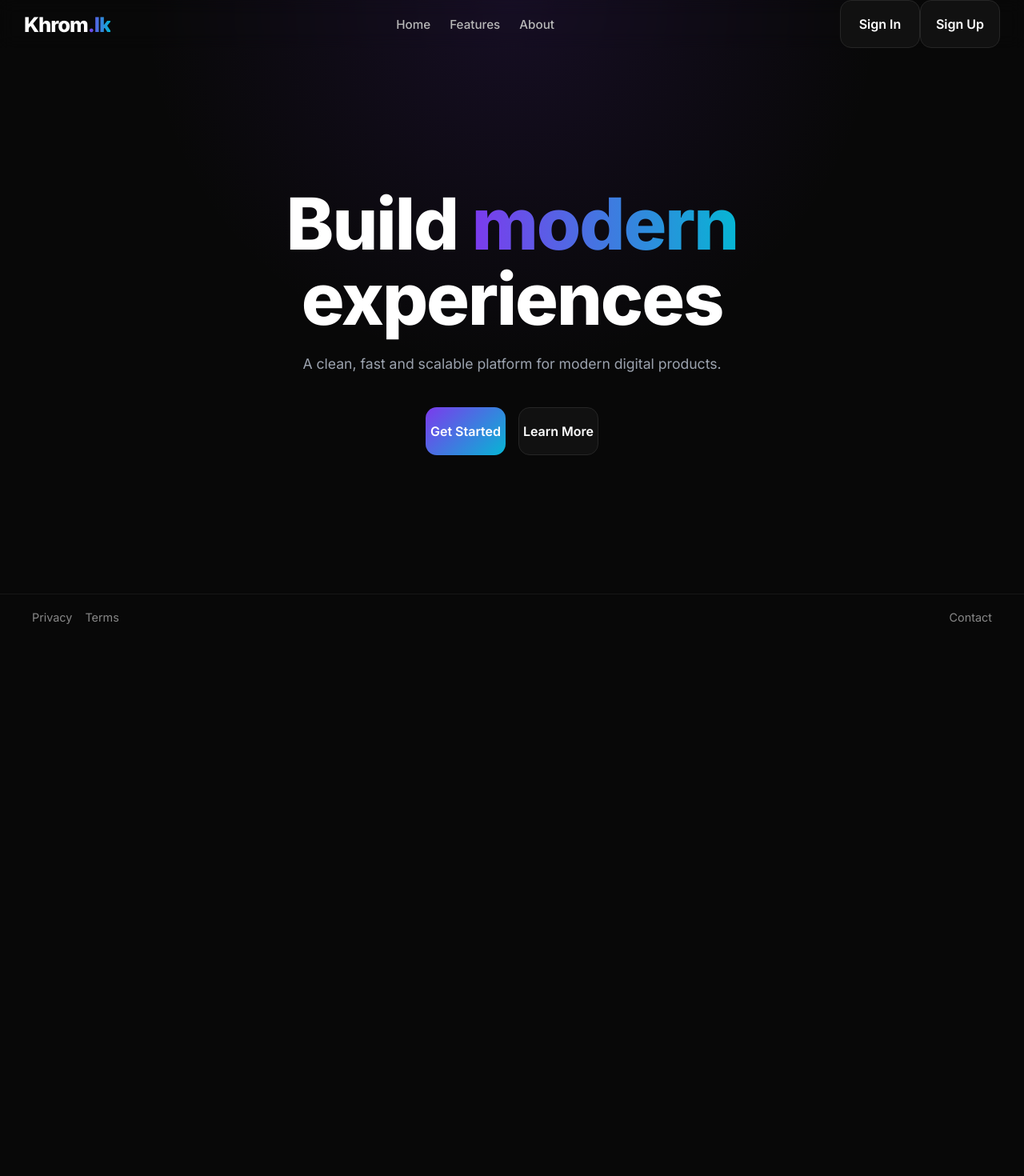
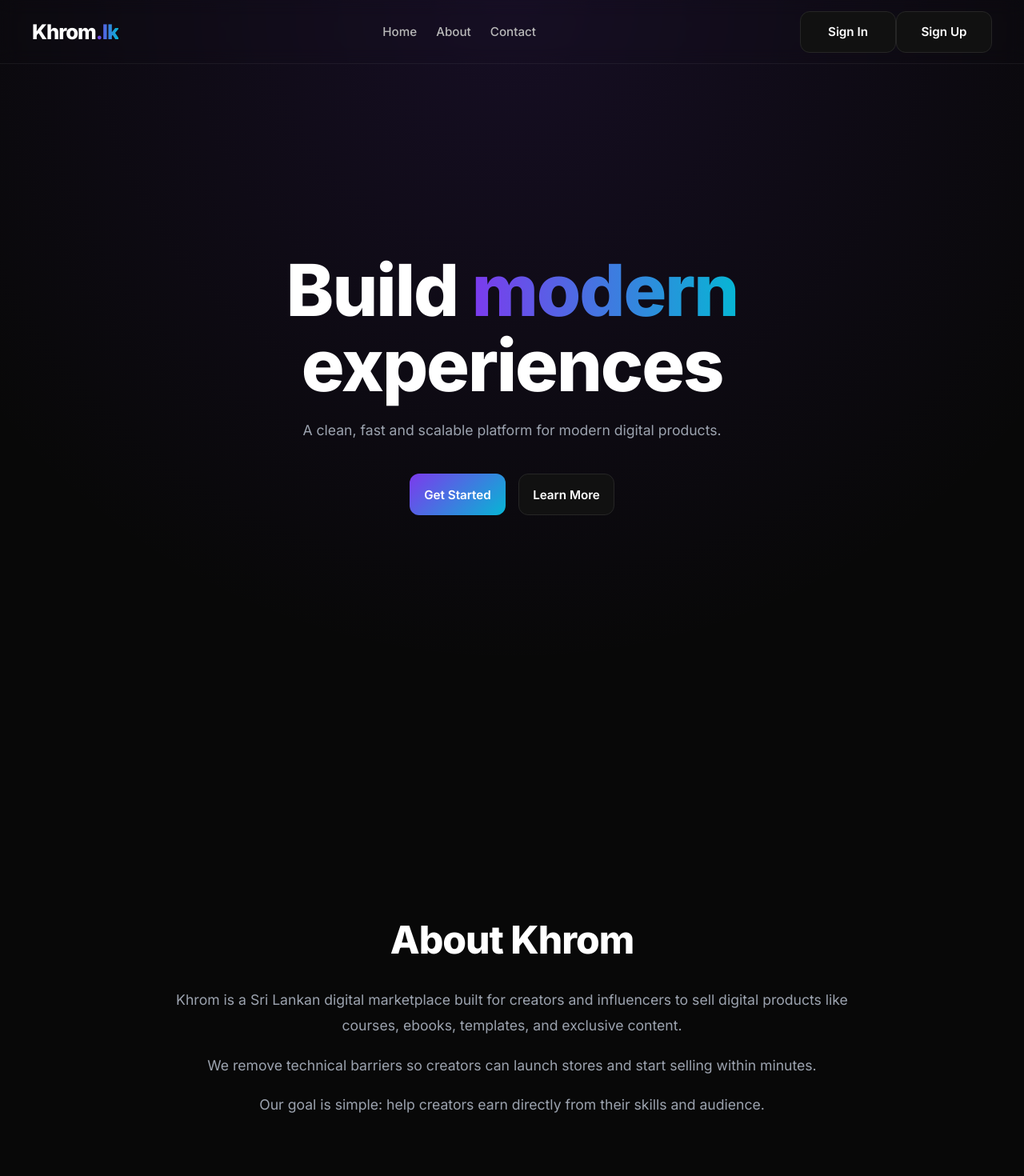
Before and after one commit to chanura-madushan/Khrom.lk, a React (Vite) app: page / in a window 1280 px wide. Shown: the top 1470 px of the page at 80% size. Before the commit the page ends 800 px from the top, so only its background shows below. Built offline with nearby package versions, Linux system fonts and the light colour scheme.

Commit message:
new-animations-with-framer-motions

```diff
--- a/package.json
+++ b/package.json
@@ -10,6 +10,7 @@
     "preview": "vite preview"
   },
   "dependencies": {
+    "framer-motion": "^12.40.0",
     "react": "^19.2.6",
     "react-dom": "^19.2.6"
   },
--- a/src/App.jsx
+++ b/src/App.jsx
@@ -2,6 +2,7 @@ import { useState } from "react";
 import Home from "./HomeUI/JsxFiles/Home";
 import Signin from "./HomeUI/JsxFiles/Signin";
 import Signup from "./HomeUI/JsxFiles/Signup";
+
 
 function App() {
   const [page, setPage] = useState("home");
@@ -11,6 +12,7 @@ function App() {
       {page === "home" && <Home setPage={setPage} />}
       {page === "signin" && <Signin setPage={setPage} />}
       {page === "signup" && <Signup setPage={setPage} />}
+
     </>
   );
 }
--- a/src/HomeUI/CssFiles/Home.css
+++ b/src/HomeUI/CssFiles/Home.css
@@ -7,13 +7,17 @@
   font-family: "Inter", sans-serif;
 }
 
+html {
+  scroll-behavior: smooth;
+}
+
 body {
   background: #080808;
   color: white;
   overflow-x: hidden;
 }
 
-/* APP */
+/* APP WRAPPER */
 .app {
   min-height: 100vh;
   display: flex;
@@ -28,30 +32,34 @@ body {
 
 /* NAVBAR */
 .navbar {
-  height:fit-content;
-  padding: 0 30px;
+  height: 80px;
+  padding: 0 40px;
   display: flex;
+  align-items: center;
   justify-content: space-between;
-
+  border-bottom: 1px solid rgba(255, 255, 255, 0.06);
   backdrop-filter: blur(10px);
+  position: sticky;
+  top: 0;
+  z-index: 100;
 }
 
+/* LOGO */
 .logo {
-  display: flex;
-  align-items: center;
   font-size: 1.6rem;
   font-weight: 800;
   letter-spacing: -1px;
+  display: flex;
+  align-items: center;
 }
 
-/* FIX: gradient only on text, not whole logo container */
 .logo span {
   background: linear-gradient(90deg, #7c3aed, #06b6d4);
   -webkit-background-clip: text;
   -webkit-text-fill-color: transparent;
 }
 
-/* NAV LINKS (prevent “weird spacing/emphasis”) */
+/* NAV LINKS */
 .nav-links {
   display: flex;
   gap: 24px;
@@ -70,9 +78,41 @@ body {
   color: white;
 }
 
-/* HERO */
+/* BUTTONS */
+.primary-btn,
+.secondary-btn {
+  height: 52px;
+  min-width: 120px;
+  border-radius: 12px;
+  cursor: pointer;
+  font-size: 0.95rem;
+  font-weight: 600;
+  transition: 0.25s ease;
+}
+
+.primary-btn {
+  border: none;
+  color: white;
+  background: linear-gradient(135deg, #7c3aed, #06b6d4);
+}
+
+.primary-btn:hover {
+  transform: translateY(-2px);
+}
+
+.secondary-btn {
+  background: #111;
+  border: 1px solid #262626;
+  color: white;
+}
+
+.secondary-btn:hover {
+  border-color: #7c3aed;
+}
+
+/* HERO SECTION */
 .hero {
-  flex: 1;
+  min-height: 100vh;
   display: flex;
   flex-direction: column;
   justify-content: center;
@@ -104,7 +144,6 @@ body {
   margin-bottom: 40px;
 }
 
-/* BUTTONS */
 .hero-buttons {
   display: flex;
   gap: 16px;
@@ -112,37 +151,36 @@ body {
   justify-content: center;
 }
 
-.primary-btn,
-.secondary-btn {
-  height: 60px;
-  min-width: 100px;
-  border-radius: 14px;
-  cursor: pointer;
-  font-size: 1rem;
-  font-weight: 600;
-  transition: 0.25s ease;
+/* ABOUT SECTION */
+.about-section {
+  min-height: 100vh;
+  padding: 120px 24px;
+  max-width: 900px;
+  margin: 0 auto;
+  display: flex;
+  flex-direction: column;
+  justify-content: center;
+  text-align: center;
 }
 
-/* primary */
-.primary-btn {
-  border: none;
-  color: white;
-  background: linear-gradient(135deg, #7c3aed, #06b6d4);
+.about-title {
+  font-size: 3rem;
+  font-weight: 800;
+  margin-bottom: 30px;
+  letter-spacing: -1px;
 }
 
-.primary-btn:hover {
-  transform: translateY(-2px);
+.about-title span {
+  background: linear-gradient(90deg, #7c3aed, #06b6d4);
+  -webkit-background-clip: text;
+  -webkit-text-fill-color: transparent;
 }
 
-/* secondary */
-.secondary-btn {
-  background: #111;
-  border: 1px solid #262626;
-  color: white;
-}
-
-.secondary-btn:hover {
-  border-color: #7c3aed;
+.about-text {
+  color: #9ca3af;
+  font-size: 1.1rem;
+  line-height: 1.8;
+  margin-bottom: 18px;
 }
 
 /* FOOTER */
--- a/src/HomeUI/JsxFiles/Home.jsx
+++ b/src/HomeUI/JsxFiles/Home.jsx
@@ -1,17 +1,24 @@
 import "../CssFiles/Home.css";
+import { motion } from "framer-motion";
 
 function Home({ setPage }) {
   return (
     <div className="app">
-      <nav className="navbar">
+
+      <motion.nav
+        className="navbar"
+        initial={{ opacity: 0, y: -20 }}
+        animate={{ opacity: 1, y: 0 }}
+        transition={{ duration: 0.5 }}
+      >
         <div className="logo">
           Khrom<span>.lk</span>
         </div>
 
         <div className="nav-links">
           <a href="#">Home</a>
-          <a href="#">Features</a>
-          <a href="#">About</a>
+          <a href="#about">About</a>
+          <a href="#">Contact</a>
         </div>
 
         <div>
@@ -23,9 +30,14 @@ function Home({ setPage }) {
             Sign Up
           </button>
         </div>
-      </nav>
+      </motion.nav>
 
-      <div className="hero">
+      <motion.div
+        className="hero"
+        initial={{ opacity: 0, y: 40 }}
+        animate={{ opacity: 1, y: 0 }}
+        transition={{ duration: 0.6 }}
+      >
         <h1>
           Build <span>modern</span> experiences
         </h1>
@@ -38,7 +50,28 @@ function Home({ setPage }) {
           <button className="primary-btn">Get Started</button>
           <button className="secondary-btn">Learn More</button>
         </div>
-      </div>
+      </motion.div>
+
+      <motion.div
+        id="about"
+        className="about-section"
+        initial={{ opacity: 0, y: 80 }}
+        whileInView={{ opacity: 1, y: 0 }}
+        viewport={{ once: true, amount: 0.3 }}
+        transition={{ duration: 0.6 }}
+      >
+        <h2 className="about-title">About Khrom</h2>
+        <p className="about-text">
+          Khrom is a Sri Lankan digital marketplace built for creators and influencers
+          to sell digital products like courses, ebooks, templates, and exclusive content.
+        </p>
+        <p className="about-text">
+          We remove technical barriers so creators can launch stores and start selling within minutes.
+        </p>
+        <p className="about-text">
+          Our goal is simple: help creators earn directly from their skills and audience.
+        </p>
+      </motion.div>
 
       <footer className="footer">
         <div className="footer-left">
@@ -50,6 +83,7 @@ function Home({ setPage }) {
           <a href="#">Contact</a>
         </div>
       </footer>
+
     </div>
   );
 }
--- a/src/index.css
+++ b/src/index.css
@@ -0,0 +1,3 @@
+html {
+  scroll-behavior: smooth;
+}
```
Also changed, not shown: 1 other file (tests, documents, lock files or other folders).
